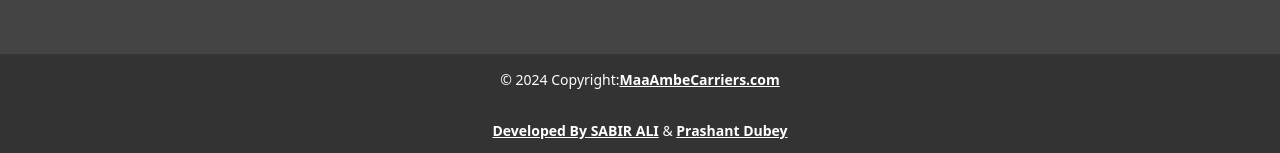
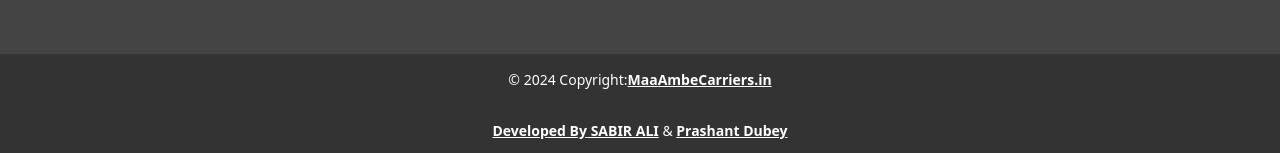
Before and after one commit to alisabir16767/Anamika, a React (Create React App) app: page / in a window 1280 px wide. Shown: the part 4527-4680 px from the top of the page. Built offline with nearby package versions, Linux system fonts and the light colour scheme.

Commit message:
Update footer.jsx

```diff
--- a/src/components/footer.jsx
+++ b/src/components/footer.jsx
@@ -117,7 +117,7 @@
       {/* Copyright */}
       <div className="copyright text-center p-4">
         © 2024 Copyright:
-        <a className="text-reset fw-bold" href=".">MaaAmbeCarriers.com</a>
+        <a className="text-reset fw-bold" href="https://www.maaamberoadcarriers.in">MaaAmbeCarriers.in</a>
       </div>
      <div className="copyright text-center p-4">
   <a className="text-reset fw-bold" href="https://www.linkedin.com/in/sabirali123/">Developed By SABIR ALI</a>
```
